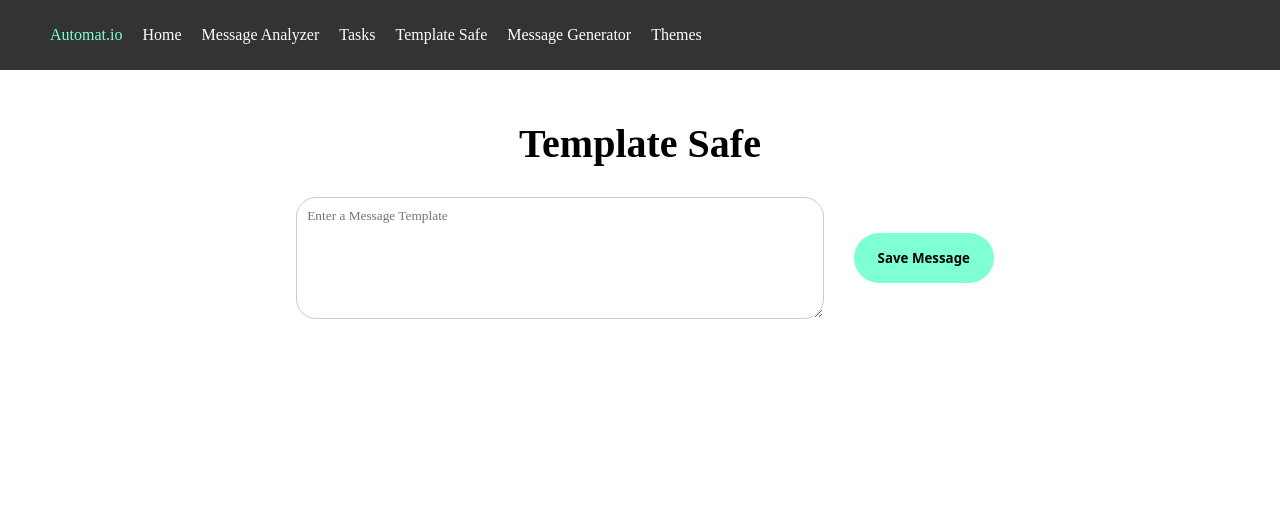
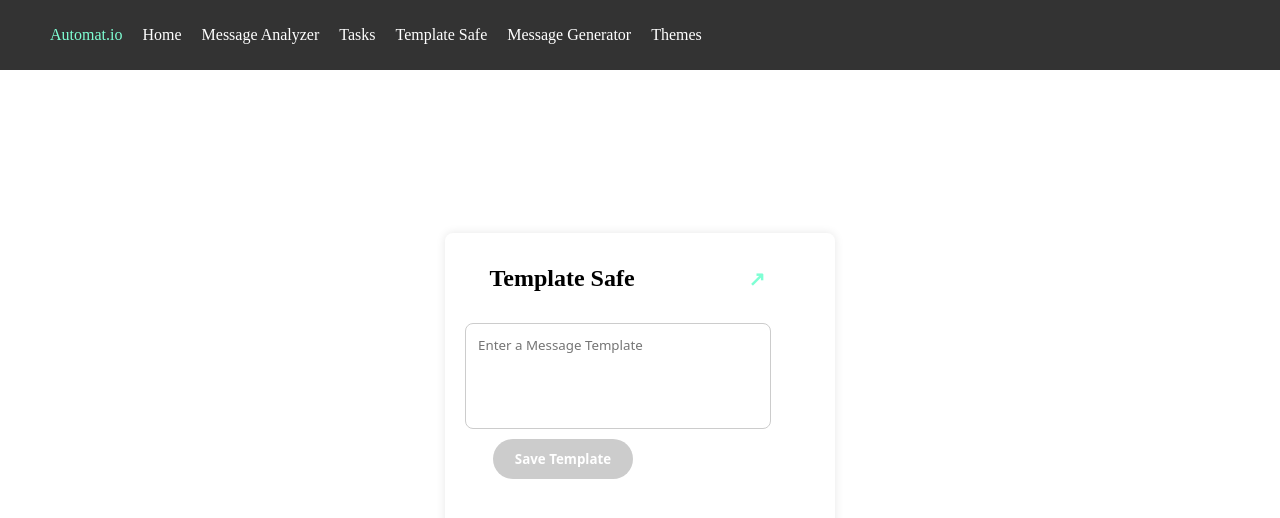
Before and after one commit to jadenkuriakose/Automat.io, a React (Vite) app in the folder app/: page /save in a window 1280 px wide. Shown: the top 518 px of the page. Built offline with nearby package versions, Linux system fonts and the light colour scheme.

Commit message:
Added Template Save functionality Need to set up better css and firebase

```diff
--- a/app/src/pages/Analyzer.jsx
+++ b/app/src/pages/Analyzer.jsx
@@ -16,12 +16,14 @@ const Analyzer = () => {
 
 
             <div className={styles.dropdownContainer}>
+            <div className={styles.selectWrapper}>
                 <label htmlFor="tone">Choose a tone:</label>
                 <select id="tone" className={styles.dropdown}>
                     <option value="Professional">Professional</option>
                     <option value="Casual">Casual</option>
                     <option value="Sincere">Sincere</option>
-                </select>
+                    </select>
+                </div>
             </div>
 
             <div className={styles.ring}>
--- a/app/src/pages/Notes.jsx
+++ b/app/src/pages/Notes.jsx
@@ -48,14 +48,16 @@ const Notes = () => {
       </button>
       <ul className={styles.notesList}>
         {notes.map((note, index) => (
-            <li key={index}>
+          <li key={index} className={styles.noteItem}>
             <p>{note}</p>
+            <div className={styles.noteActions}>
               <button onClick={() => editNote(index)} className={styles.button}>
                 Edit
               </button>
               <button onClick={() => deleteNote(index)} className={styles.button}>
                 Delete
               </button>
+            </div>
           </li>
         ))}
       </ul>
--- a/app/src/pages/Notes.module.css
+++ b/app/src/pages/Notes.module.css
@@ -1,39 +1,36 @@
 .container {
     position: relative;
-    top:100px;
+    top: 80px;
     display: flex;
     flex-direction: column;
     align-items: center;
-    justify-content: flex-start;
-    height: 100vh;
-    padding-top: 30px;
+    height: auto;
+    padding: 30px 0;
 }
 
-h1 {
-    position: relative;
-    font-size: 2.5rem;
-    margin: 20px 0;
-    text-align: center;
-}
-
-h2 {
+h1, h2 {
     font-size: 2rem;
     margin: 10px 0;
     text-align: center;
 }
 
+.buttons {
+    display: flex;
+    justify-content: center;
+    margin-top: 20px;
+}
+
 button {
     background-color: var(--primary-color);
-    height: 50px;
-    width: 140px;
+    height: 40px;
+    width: 120px;
     border-radius: 40px;
     font-family: system-ui;
     font-weight: 600;
     border: none;
     cursor: pointer;
     transition: background-color 0.3s;
-    margin: 20px 10px;
-
+    margin: 0 8px;
 }
 
 button:hover {
@@ -42,18 +39,19 @@ button:hover {
 
 .input,
 .textarea {
-    position: relative;
+    position:relative;
     top:100px;
-    width: 40%;
-    padding: 10px;
-    margin: 10px 0;
+    width: 50%;
+    height: 30px;
+    padding: 8px;
+    margin: 8px 0;
     border: 1px solid #ccc;
-    border-radius: 20px;
+    border-radius: 40px;
     font-family: system-ui;
 }
 
 .textarea {
-    height: 100px;
+    height: 80px;
     font-family: 'Times New Roman', serif;
 }
 
@@ -65,10 +63,11 @@ button:hover {
     display: flex;
     flex-direction: column;
     align-items: center;
-    justify-content: center;
 }
 
 .noteActions {
     display: flex;
-    gap: 10px;
+    justify-content: center;
+    gap: 8px;
+    margin-top: 10px;
 }
--- a/app/src/pages/Save.jsx
+++ b/app/src/pages/Save.jsx
@@ -1,20 +1,92 @@
 import './index.css';
+import { useState } from 'react';
 import styles from './Save.module.css';
 
 const Save = () => {
+    const [template, setTemplate] = useState('');
+    const [isExpanded, setIsExpanded] = useState(false);
+    const [savedTemplates, setSavedTemplates] = useState([]);
+
+    const handleSave = () => {
+        if (template.trim()) {
+            const newTemplate = {
+                id: Date.now(),
+                text: template
+            };
+            setSavedTemplates([...savedTemplates, newTemplate]);
+            setTemplate('');
+        }
+    };
+
+    const handleDelete = (templateId) => {
+        setSavedTemplates(savedTemplates.filter(template => template.id !== templateId));
+    };
+
+    const handleToggleExpand = () => {
+        setIsExpanded(!isExpanded);
+    };
+
     return (
-        <div className={styles}>
-            <h1>Template Safe</h1>
-            <div className = {styles.container}>
-            <textarea
-                placeholder="Enter a Message Template"
-                className={styles.textarea}
-                rows="3"
-            />
-                <button className={styles.button}>Save Message</button>
+        <div className={styles.pageContainer}>
+            <div className={`${styles.templateContainer} ${isExpanded ? styles.expanded : ''}`}>
+                <div className={styles.contentWrapper}>
+                    <div className={styles.header}>
+                        <h1>Template Safe</h1>
+                        <button
+                            onClick={handleToggleExpand}
+                            className={styles.expandButton}
+                        >
+                            {isExpanded ? '↙' : '↗'}
+                        </button>
+                    </div>
+
+                    <div className={styles.templateForm}>
+                        <textarea
+                            value={template}
+                            onChange={(e) => setTemplate(e.target.value)}
+                            placeholder="Enter a Message Template"
+                            className={`${styles.templateTextarea} ${isExpanded ? styles.expanded : ''}`}
+                        />
+
+                        <button
+                            onClick={handleSave}
+                            disabled={!template.trim()}
+                            className={styles.saveButton}
+                        >
+                            Save Template
+                        </button>
+
+                        {isExpanded && (
+                            <div className={styles.savedTemplates}>
+                                <h2>Saved Templates</h2>
+                                {savedTemplates.length === 0 ? (
+                                    <p className={styles.noTemplates}>No saved templates yet</p>
+                                ) : (
+                                    savedTemplates.map((savedTemplate) => (
+                                        <div
+                                            key={savedTemplate.id}
+                                            className={styles.savedTemplateItem}
+                                        >
+                                            <div className={styles.templateContent}>
+                                                <p>{savedTemplate.text}</p>
+                                            </div>
+                                            <button
+                                                onClick={() => handleDelete(savedTemplate.id)}
+                                                className={styles.deleteButton}
+                                                aria-label="Delete template"
+                                            >
+                                                ×
+                                            </button>
+                                        </div>
+                                    ))
+                                )}
+                            </div>
+                        )}
+                    </div>
+                </div>
             </div>
         </div>
     );
-}
+};
 
 export default Save;
--- a/app/src/pages/Save.module.css
+++ b/app/src/pages/Save.module.css
@@ -1,56 +1,191 @@
-
-
-h1 {
-    position: relative;
-    top: 100px;
-    font-size: 2.5rem;
-    margin-bottom: 20px;
+.pageContainer {
+    display: flex;
+    justify-content: center;
+    align-items: center;
+    min-height: 100vh;
+    padding: 20px;
 }
 
-.container{
+.contentWrapper {
+    background-color: white;
+    box-shadow: 0 0 10px rgba(0, 0, 0, 0.1);
+    border-radius: 8px;
+    transition: all 0.3s ease;
+    width: 350px; /* Increased width */
+    height: 350px; /* Increased height */
+    padding: 20px; /* Keep padding */
     display: flex;
-    align-items: center;
-    justify-content: center;
+    flex-direction: column; /* Ensure the layout is vertical */
 }
 
-button {
+.contentWrapper.expanded {
+    width: 700px; /* Increased width when expanded */
+    height: 600px; /* Increased height when expanded */
+}
+
+.header {
     position: relative;
-    top: 100px;
-    left: 20px;
-    background-color: var(--primary-color);
-    height: 50px;
-    width: 140px;
-    border-radius: 40px;
-    font-family: system-ui;
-    font-weight: 600;
+    top: -100px;
+    display: flex;
+    justify-content: space-between;
+    align-items: center;
+    margin-bottom: 20px;
+    text-align: center;
+}
+
+.header h1 {
+    margin: 0;
+    font-size: 24px;
+    transition: font-size 0.3s ease;
+    flex-grow: 1;
+}
+
+.expandButton {
+    background-color: transparent;
     border: none;
     cursor: pointer;
-    transition: background-color 0.3s;
+    font-size: 20px;
+    padding: 5px;
+    color: var(--primary-color);
 }
 
-button:hover {
+.templateForm {
+    display: flex;
+    flex-direction: column;
+    gap: 15px;
+    height: 100%;
+    overflow: auto;
+}
+
+.typeSelector {
+    display: flex;
+    gap: 10px;
+    justify-content: center;
+    margin-bottom: 5px;
+}
+
+.typeButton {
+    padding: 8px 16px;
+    border: 1px solid var(--primary-color);
+    background: transparent;
+    border-radius: 20px;
+    cursor: pointer;
+    transition: all 0.3s ease;
+    color: var(--primary-color);
+}
+
+.typeButton.active {
+    background-color: var(--primary-color);
+    color: white;
+}
+
+.templateTextarea {
+    width: 80%;
+    height: 80px;
+    padding: 12px;
+    border: 1px solid #ccc;
+    border-radius: 8px;
+    resize: none;
+    font-family: system-ui;
+    transition: height 0.3s ease;
+}
+
+.templateTextarea.expanded {
+    height: 120px;
+}
+
+.saveButton {
+    position: relative;
+    top: -5px;
+    height: 40px;
+    padding: 0 20px;
+    border-radius: 20px;
+    border: none;
+    font-weight: 600;
+    font-family: system-ui;
+    transition: background-color 0.3s;
+    background-color: var(--primary-color);
+    color: white;
+    cursor: pointer;
+}
+
+.saveButton:disabled {
+    background-color: #ccc;
+    cursor: not-allowed;
+}
+
+.saveButton:hover:not(:disabled) {
     background-color: var(--secondary-color);
 }
 
-.input {
-    position: relative;
-    top: 100px;
-    width: 40%;
-    padding: 10px;
-    margin: 10px 0;
-    border: 1px solid #ccc;
-    border-radius: 20px;
-    font-family: system-ui;
+.savedTemplates {
+    margin-top: 15px;
 }
 
-.textarea {
-    position: relative;
-    top: 100px;
-    width: 40%;
-    padding: 10px;
-    margin: 10px 0;
-    border: 1px solid #ccc;
-    border-radius: 20px;
-    height: 100px;
-    font-family: 'Times New Roman';
+.savedTemplates h2 {
+    font-size: 18px;
+    margin-bottom: 15px;
+    text-align: center;
 }
+
+.noTemplates {
+    text-align: center;
+    color: #666;
+    font-style: italic;
+}
+
+.savedTemplateItem {
+    padding: 12px;
+    background-color: #f5f5f5;
+    border-radius: 8px;
+    margin-bottom: 10px;
+    display: flex;
+    justify-content: space-between;
+    align-items: flex-start;
+    gap: 10px;
+    position:relative;
+    top:100px;
+}
+
+.templateContent {
+    position:relative;
+    top: -100px;
+    font-size: 1.3rem;
+    flex-grow: 1;
+}
+
+.templateType {
+    font-weight: 600;
+    color: var(--primary-color);
+    font-size: 14px;
+}
+
+.templateContent p {
+    margin: 5px 0 0 0;
+    word-break: break-word;
+}
+
+.deleteButton {
+    position:relative;
+    top: -10px;
+    background: none;
+    border: none;
+    color: #ff4444;
+    font-size: 20px;
+    cursor: pointer;
+    padding: 0 5px;
+    line-height: 1;
+    height:15px;
+    width:30px;
+    transition: color 0.3s ease;
+}
+
+.deleteButton:hover {
+    color: #cc0000;
+}
+
+@media (max-width: 650px) {
+    .contentWrapper.expanded {
+        width: 90vw; /* Adjust to fit smaller screens */
+    }
+}
--- a/app/src/pages/Theme.module.css
+++ b/app/src/pages/Theme.module.css
@@ -29,8 +29,8 @@
   }
 
   .selectWrapper::after {
-    content: '▼';
-    font-size: 0.8rem;
+    content: '➷';
+    font-size: 1.4rem;
     position: absolute;
     right: 12px;
     top: 50%;
```
Also changed, not shown: app/src/pages/Analyzer.module.css (+38 -8 lines). Lines whose indentation alone changed are shown as unchanged.
